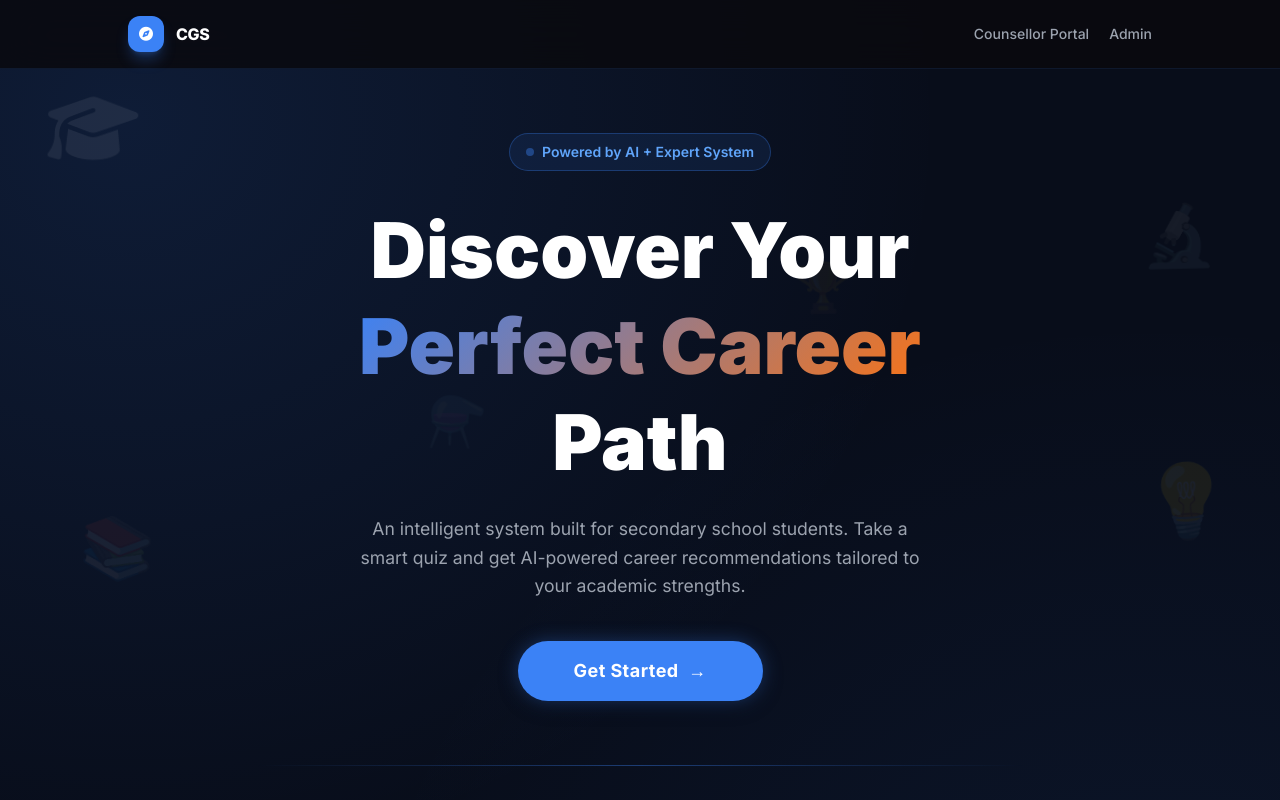
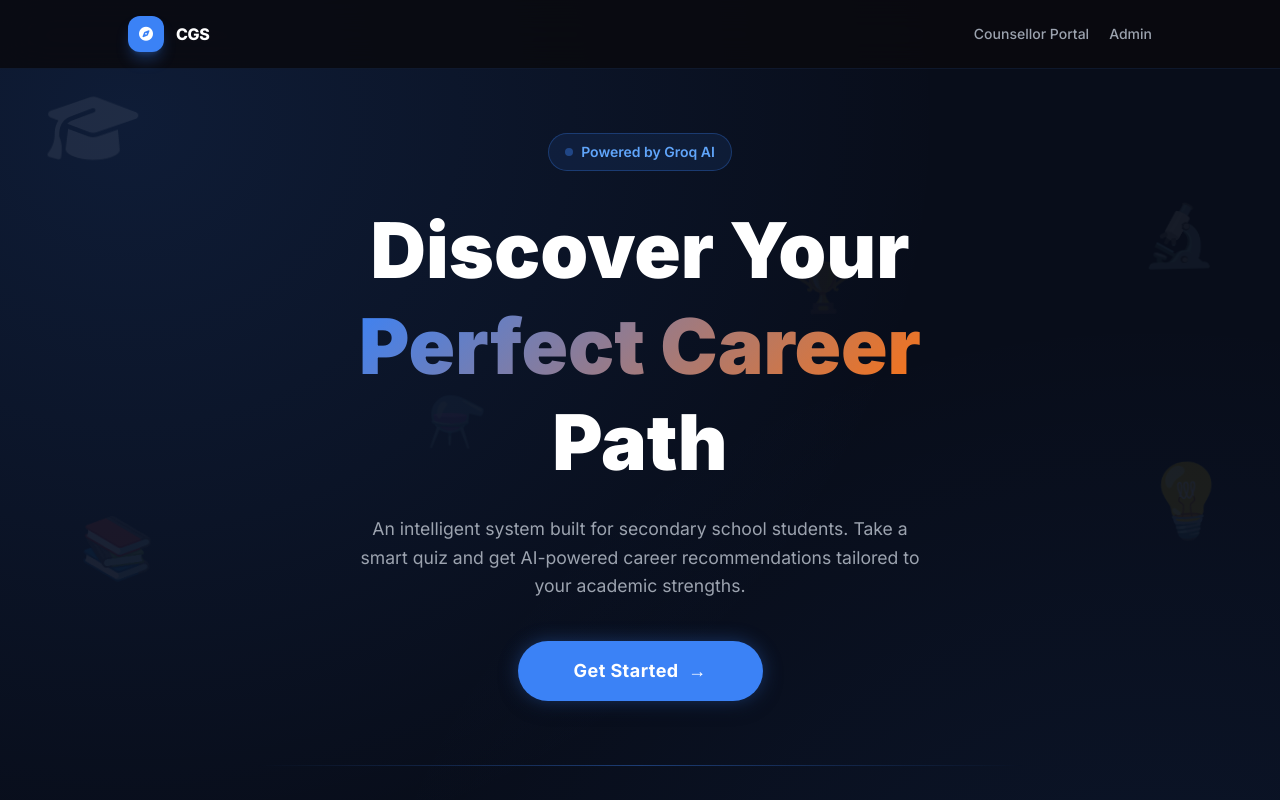
Before and after one commit to AJ77-star/CGS, a website: page frontend/index.html in a window 1280 px wide. Shown: the top 800 px of the page. Drawn offline with nearby package versions, Linux system fonts and the light colour scheme.

Commit message:
Update homepage badge to Powered by Groq AI

```diff
--- a/frontend/index.html
+++ b/frontend/index.html
@@ -112,7 +112,7 @@
 
         <div class="e1 badge inline-flex items-center gap-2 rounded-full px-4 py-2 mb-8">
             <span class="live-dot w-2 h-2 bg-blue-500 rounded-full inline-block"></span>
-            <span class="text-blue-400 text-sm font-semibold">Powered by AI + Expert System</span>
+            <span class="text-blue-400 text-sm font-semibold">Powered by Groq AI</span>
         </div>
 
         <h1 class="e2 font-black leading-tight mb-6" style="font-size:clamp(2.4rem,6vw,5rem);">
```
